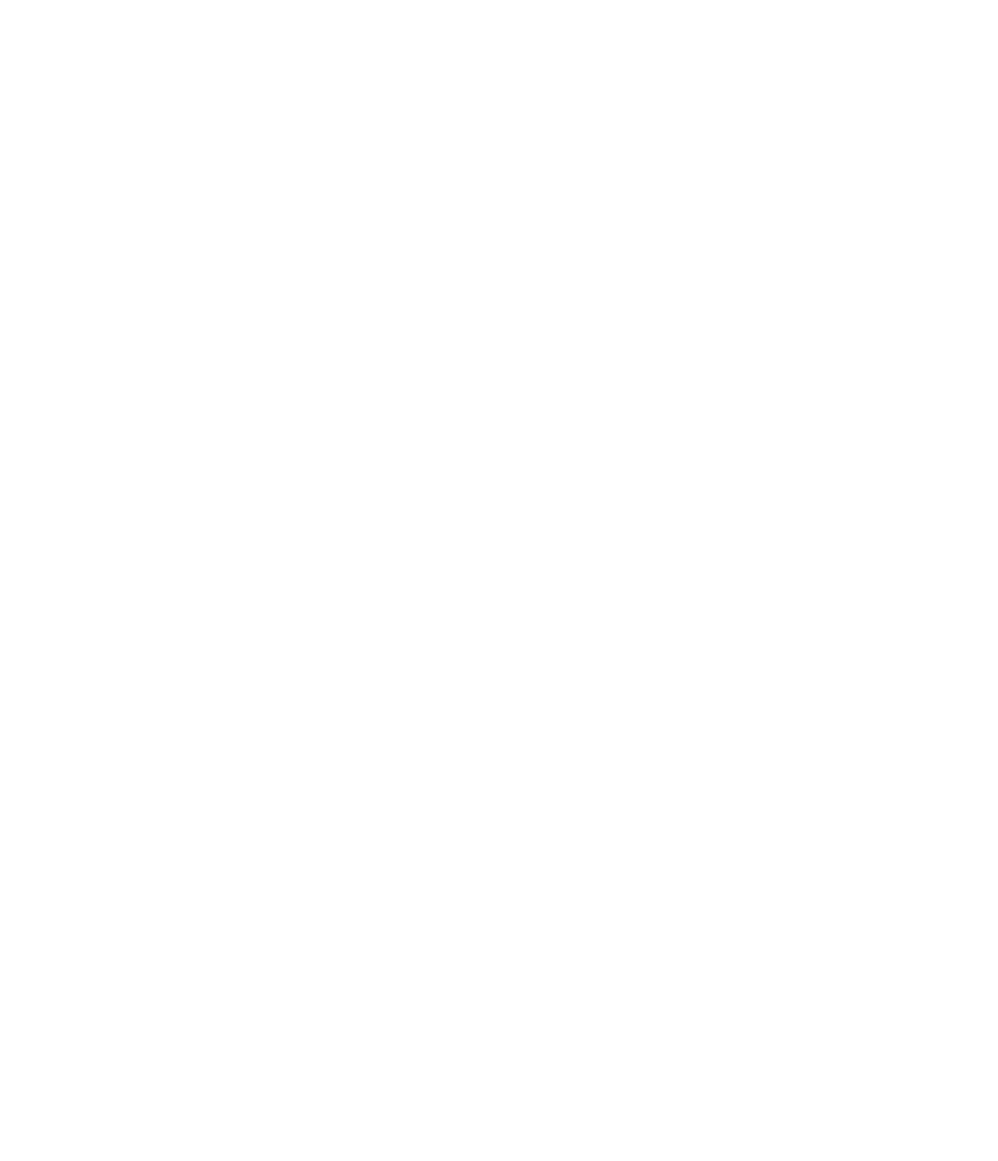
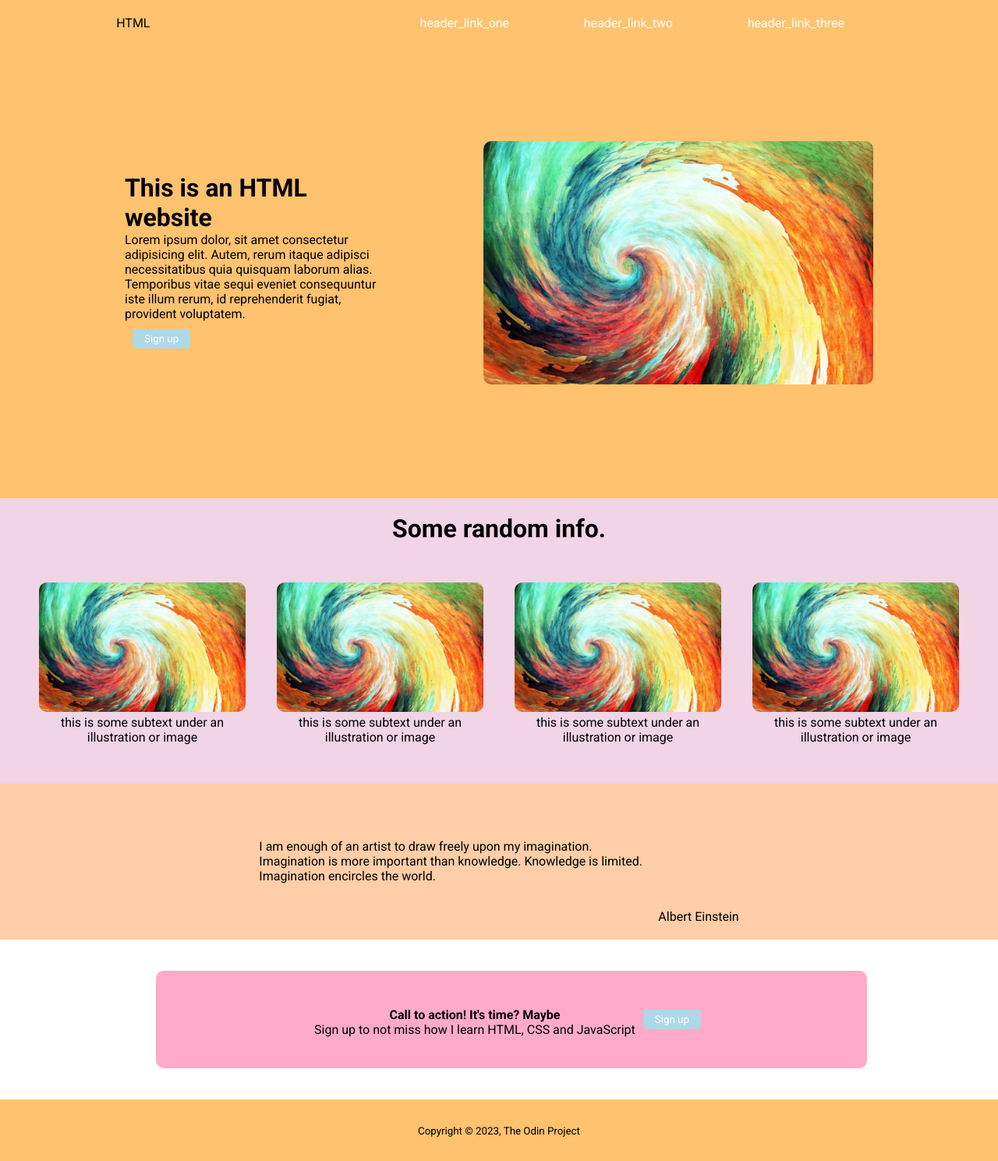
Before and after one commit to AlexandruVarzari/landing-page, a plain HTML site: page index.html in a window 1280 px wide. Shown: the whole page at 78% size. Before the commit the page ends 800 px from the top, so only its background shows below. Drawn offline with Linux system fonts and the light colour scheme.

Commit message:
fixed issues in index.html and style.css

```diff
--- a/index.html
+++ b/index.html
@@ -8,6 +8,71 @@
     <title>Landing Page</title>
   </head>
   <body>
-    <nav></nav>
+    <header class="background">
+      <nav class="navbar">
+        <div>
+          <span class="nav-logo">HTML</span>
+        </div>
+        <div class="nav-item">
+          <a href=""> header_link_one</a>
+          <a href="">header_link_two</a>
+          <a href="">header_link_three</a>
+        </div>
+      </nav>
+      <div class="hero-section">
+        <div class="hero-items">
+          <h1>This is an HTML website</h1>
+          <p>
+            Lorem ipsum dolor, sit amet consectetur adipisicing elit. Autem,
+            rerum itaque adipisci necessitatibus quia quisquam laborum alias.
+            Temporibus vitae sequi eveniet consequuntur iste illum rerum, id
+            reprehenderit fugiat, provident voluptatem.
+          </p>
+          <button class="btn-signup">Sign up</button>
+        </div>
+        <div class="hero-img">
+          <img src="images/hero_img.jpg" alt="" />
+        </div>
+      </div>
+    </header>
+    <div class="background-secondary">
+      <div class="hero-main-text"><h1>Some random info.</h1></div>
+      <div class="hero-main-items">
+        <div class="hero-main-container">
+          <img src="./images/hero_img.jpg" alt="" />
+          <p>this is some subtext under an illustration or image</p>
+        </div>
+        <div class="hero-main-container">
+          <img src="./images/hero_img.jpg" alt="" />
+          <p>this is some subtext under an illustration or image</p>
+        </div>
+        <div class="hero-main-container">
+          <img src="./images/hero_img.jpg" alt="" />
+          <p>this is some subtext under an illustration or image</p>
+        </div>
+        <div class="hero-main-container">
+          <img src="./images/hero_img.jpg" alt="" />
+          <p>this is some subtext under an illustration or image</p>
+        </div>
+      </div>
+    </div>
+    <div class="quote-testimonial background-text">
+      <div class="quote-main">
+        I am enough of an artist to draw freely upon my imagination. Imagination
+        is more important than knowledge. Knowledge is limited. Imagination
+        encircles the world.
+      </div>
+      <div class="quote-author">Albert Einstein</div>
+    </div>
+    <div class="call-to-action background-pink">
+      <div>
+        <h4>Call to action! It's time? Maybe</h4>
+        <p>Sign up to not miss how I learn HTML, CSS and JavaScript</p>
+      </div>
+      <div><button class="btn-signup">Sign up</button></div>
+    </div>
+    <footer class="footer">
+      <small> Copyright &copy; 2023, The Odin Project</small>
+    </footer>
   </body>
 </html>
--- a/style.css
+++ b/style.css
@@ -0,0 +1,111 @@
+@import url("https://fonts.googleapis.com/css2?family=Roboto:ital,wght@0,400;0,700;1,300&display=swap");
+* {
+  margin: 0;
+  padding: 0;
+  font-family: "Roboto", sans-serif;
+}
+:root {
+  --primary-color: #ffaac9;
+  --secondary-color: #f1d4e5;
+  --text-color: #ffcda8;
+  --segment-color: #ffc26f;
+}
+a {
+  text-decoration: none;
+  color: #fff;
+}
+img {
+  max-width: 100%;
+  height: auto;
+  border-radius: 10px;
+}
+
+.background {
+  background-color: var(--segment-color);
+}
+.navbar {
+  display: flex;
+  justify-content: space-around;
+  padding-top: 20px;
+}
+.nav-item {
+  display: flex;
+  justify-content: space-around;
+  width: 50%;
+}
+.btn-signup {
+  text-decoration: none;
+  border: none;
+  padding: 5px 15px;
+  border-radius: 5px;
+  background-color: lightblue;
+  color: #fff;
+  margin: 10px;
+}
+.hero-section {
+  display: flex;
+  margin: auto;
+  width: 75%;
+  height: 600px;
+  justify-content: space-between;
+  align-items: center;
+}
+.hero-items {
+  max-width: 35%;
+}
+.hero-img {
+  max-width: 500px;
+}
+.background-secondary {
+  background-color: var(--secondary-color);
+}
+.hero-main-text {
+  display: flex;
+  justify-content: center;
+  padding-top: 20px;
+}
+.hero-main-items {
+  display: flex;
+  padding: 30px;
+  text-align: center;
+}
+.hero-main-container {
+  padding: 20px;
+}
+.background-text {
+  background-color: var(--text-color);
+}
+.quote-testimonial {
+  display: flex;
+  justify-content: center;
+  align-items: center;
+  height: 200px;
+}
+.quote-main {
+  width: 40%;
+}
+.quote-author {
+  text-align: end;
+  align-self: self-end;
+  padding-bottom: 20px;
+}
+.background-pink {
+  background-color: var(--primary-color);
+}
+.call-to-action {
+  display: flex;
+  align-items: flex-end;
+  justify-content: center;
+  width: 65%;
+  text-align: center;
+  padding: 40px;
+  margin: 40px 0;
+  margin-right: 200px;
+  margin-left: 200px;
+  border-radius: 10px;
+}
+.footer {
+  background-color: var(--segment-color);
+  text-align: center;
+  padding: 30px;
+}
```
Also changed, not shown: images/hero_img.jpg (added).
